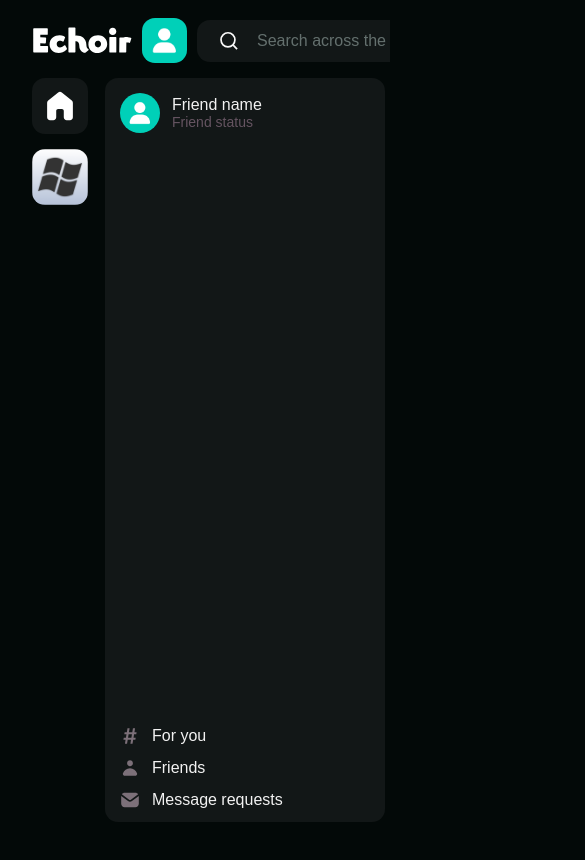
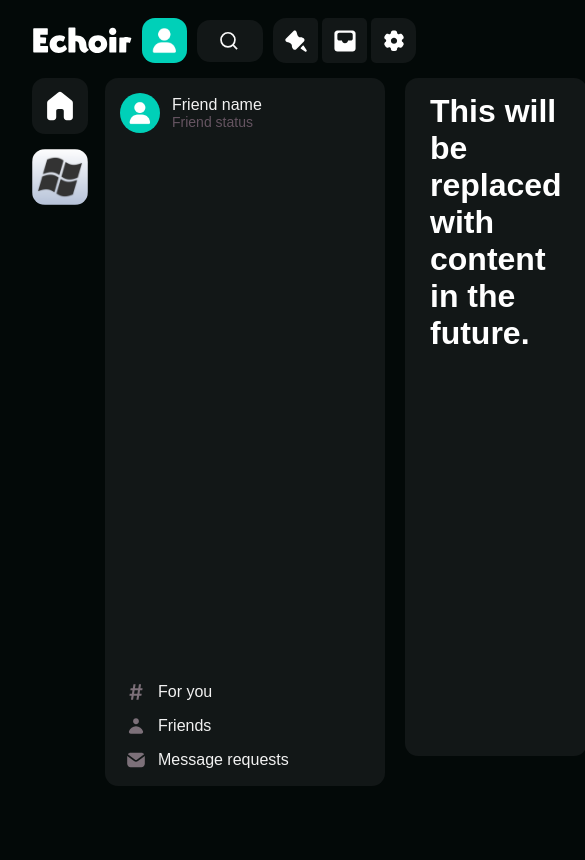
Before and after one commit to echoir-oss/client-web, a plain HTML site: page index.html in a window 390 px wide. Shown: the whole page, 585 px wide, since content can reach past the window. Drawn offline with Linux system fonts and the light colour scheme; a web font is replaced by a local one.

Commit message:
Improve the UI, add responsiveness
This code is still dogshit, I need to fix up the CSS quite a lot and fix up design inconsistencies but it could be worse.

```diff
--- a/index.html
+++ b/index.html
@@ -3,6 +3,7 @@
     <head>
         <title>echoir-proto</title>
         <link rel="stylesheet" href="styles.css">
+        <meta name="viewport" content="width=device-width, initial-scale=1.0" />
     </head>
     <body>
         <div class="client-wrapper">
@@ -39,6 +40,8 @@
                             </div>
                         </div>
                         <div class="direct-sidebar">
+                            <div class="friend-items">
+                                <a href="#friend-id" class="friend-link">
                                     <div class="friend-item">
                                         <img src="Assets/default-pfp.png" alt="Friend profile picture" class="friend-pfp">
                                         <div class="friend-item-description">
@@ -46,30 +49,38 @@
                                             <p class="friend-status">Friend status</p>
                                         </div>
                                     </div>
+                                </a>
+                            </div>
                             <div class="default-items">
-                                <div class="friend-item">
-                                    <img src="Assets/for-you.svg" alt="Friend profile picture" class="default-tool-icon                                                         ">
+                                <a href="#for-you" class="friend-link">
+                                    <div class="default-item">
+                                        <img src="Assets/for-you.svg" alt="For you icon" class="default-tool-icon">
                                         <div class="friend-item-description">
                                             <p class="friend-name">For you</p>
                                         </div>
                                     </div>
-                                <div class="friend-item">
-                                    <img src="Assets/friends.svg" alt="Friend profile picture" class="default-tool-icon">
+                                </a>
+                                <a href="#friends" class="friend-link">
+                                    <div class="default-item">
+                                        <img src="Assets/friends.svg" alt="Friend icon" class="default-tool-icon">
                                         <div class="friend-item-description">
                                             <p class="friend-name">Friends</p>
                                         </div>
                                     </div>
-                                <div class="friend-item">
-                                    <img src="Assets/msg-reqs.svg" alt="Friend profile picture" class="default-tool-icon">
+                                </a>
+                                <a href="#msg-reqs" class="friend-link">
+                                    <div class="default-item">
+                                        <img src="Assets/msg-reqs.svg" alt="Message requests icon" class="default-tool-icon">
                                         <div class="friend-item-description">
                                             <p class="friend-name">Message requests</p>
                                         </div>
                                     </div>
+                                </a>
                             </div>
                         </div>
                     </div>
                     <div class="app-content">
-                        <h1>content </h1>
+                        <h1>This will be replaced with content in the future.</h1>
                     </div>
                 </div>
             </div>
--- a/styles.css
+++ b/styles.css
@@ -24,11 +24,11 @@
 html, body {
     background-color: var(--app-bg);
     height: 100%;
-    overflow-y: hidden;
 }
 
 .client-wrapper {
     padding: 18px 32px;
+    box-sizing: border-box;
     height: 100%;
 }
 
@@ -44,6 +44,8 @@ html, body {
 
 .main-bar-content {
     display: flex;
+    width: 100%;
+    max-width: 450px;
     gap: 10px;
 }
 
@@ -57,7 +59,8 @@ html, body {
     display: flex;
     align-items: center;
     position: relative;
-    width: 450px;
+    width: 100%;
+    max-width: 450px;
 }
 
 .search-icon {
@@ -97,6 +100,7 @@ html, body {
 
 .search-bar {
     width: 100%;
+    max-width: 450px;
     padding: 12px 6px 12px 60px;
     font-size: 16px;
     background-color: var(--element-bg);
@@ -180,10 +184,31 @@ html, body {
     background-color: var(--element-bg);
 }
 
-.friend-item {
+.friend-item, .default-item {
     display: flex;
     align-items: center;
+    box-sizing: border-box;
     gap: 12px;
+    width: 100%;
+    transition: background-color 0.5s ease-in-out;
+}
+
+.friend-item {
+    border-radius: 8px;
+}
+
+.friend-link {
+    text-decoration: none;
+    border-radius: 12px;
+}
+
+.default-item {
+    padding: 4px 6px;
+    border-radius: 6px;
+}
+
+.friend-link:hover, .default-item:hover {
+    background-color: var(--element-hover-bg);
 }
 
 .friend-pfp {
@@ -210,10 +235,11 @@ html, body {
     position: absolute;
     bottom: 0;
     width: 100%;
+    max-width: 250px;
     padding-bottom: 12px;
     display: flex;
     flex-direction: column;
-    gap: 12px;
+    gap: 6px;
 }
 
 .app-content {
@@ -222,4 +248,5 @@ html, body {
     height: calc(100% - 130px);
     border-radius: 13px;
     padding: 15px 25px;
+    box-sizing: border-box;
 }
```
Also changed, not shown: login.html (added, +4 -0 lines). Lines whose indentation alone changed are shown as unchanged.
